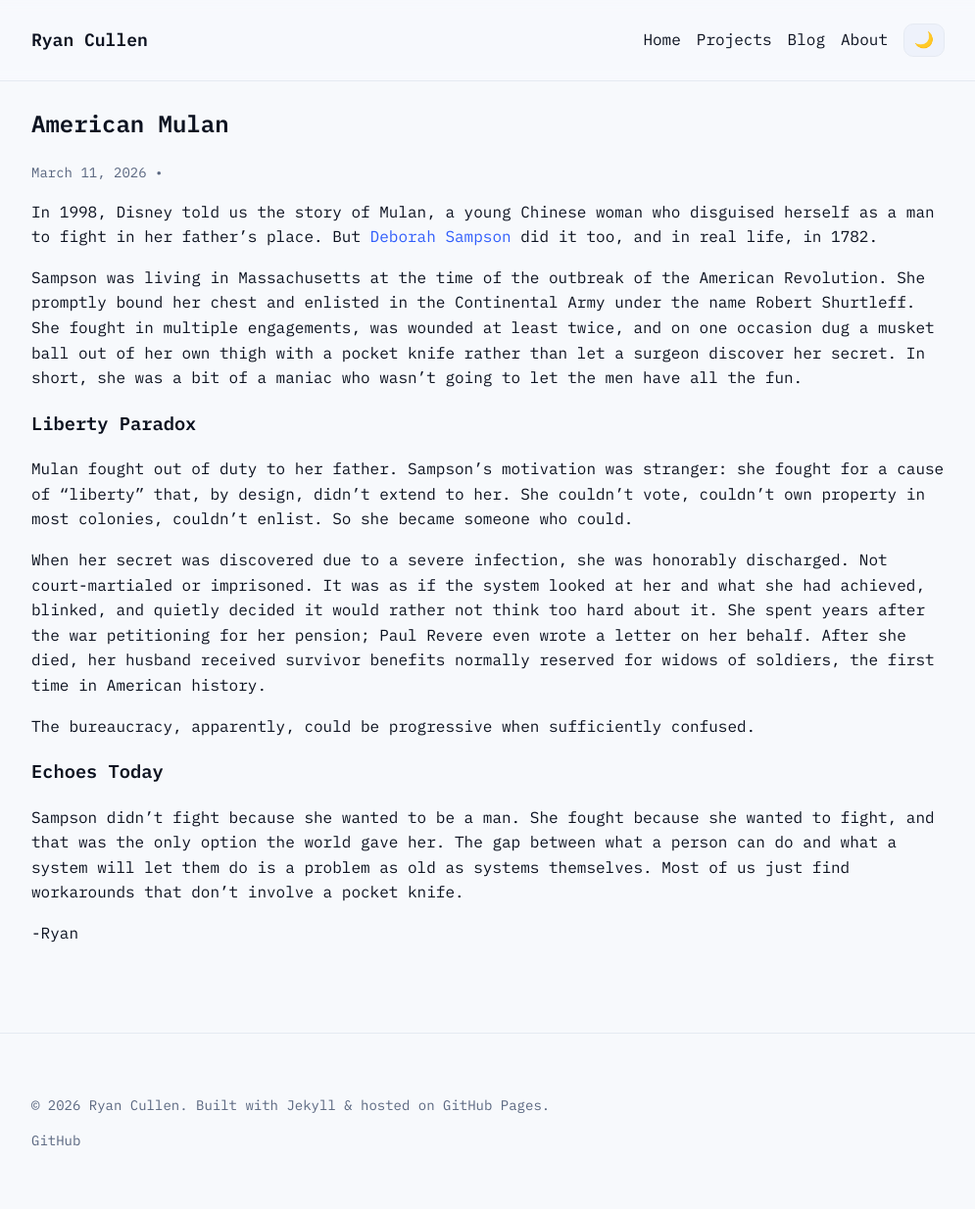
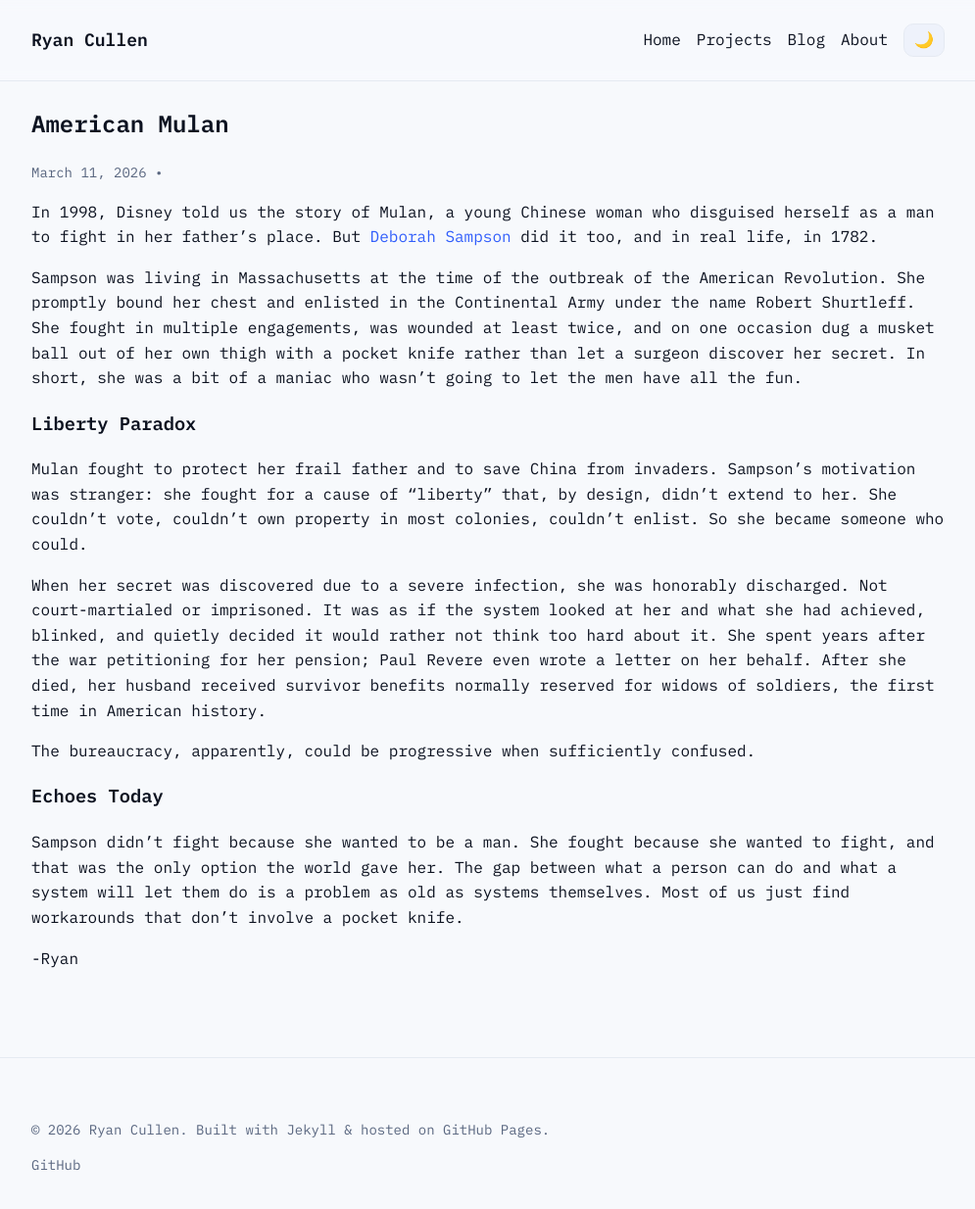
Before and after one commit to ryantcullen/ryantcullen.github.io, a Jekyll site: the page built from _posts/2026-03-11-american-mulan.md, in a window 1280 px wide and 1263 px high. Shown: the top 1234 px of the window at 98% size, without its empty margins (142-1137 px from the left). Built offline with Jekyll 4.4.1, drawn with Linux system fonts in a browser that asks for light colours.

Commit message:
Update American Mulan post
Co-Authored-By: Claude Sonnet 4.6 <noreply@anthropic.com>

```diff
--- a/_posts/2026-03-11-american-mulan.md
+++ b/_posts/2026-03-11-american-mulan.md
@@ -8,7 +8,7 @@ Sampson was living in Massachusetts at the time of the outbreak of the American
 
 ### Liberty Paradox
 
-Mulan fought out of duty to her father. Sampson's motivation was stranger: she fought for a cause of "liberty" that, by design, didn't extend to her. She couldn't vote, couldn't own property in most colonies, couldn't enlist. So she became someone who could.
+Mulan fought to protect her frail father and to save China from invaders. Sampson's motivation was stranger: she fought for a cause of "liberty" that, by design, didn't extend to her. She couldn't vote, couldn't own property in most colonies, couldn't enlist. So she became someone who could.
 
 When her secret was discovered due to a severe infection, she was honorably discharged. Not court-martialed or imprisoned. It was as if the system looked at her and what she had achieved, blinked, and quietly decided it would rather not think too hard about it. She spent years after the war petitioning for her pension; Paul Revere even wrote a letter on her behalf. After she died, her husband received survivor benefits normally reserved for widows of soldiers, the first time in American history.
 
```
